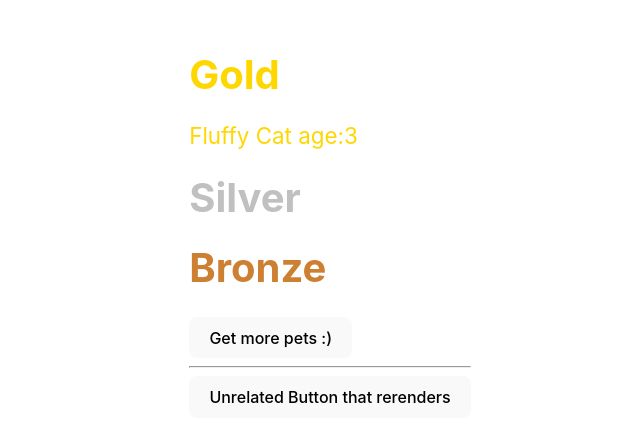
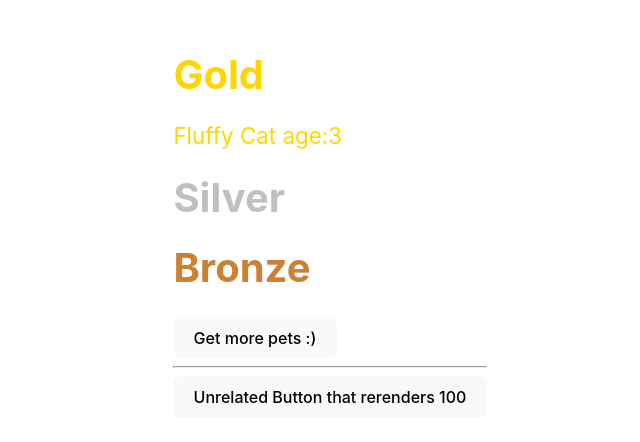
Before and after one commit to Cristian232/React-State-Management, a React (Vite) app: page / in a window 1280 px wide. Shown: the part 178-620 px from the top of the page, without its empty margins (310-950 px from the left). Built offline with nearby package versions, Linux system fonts and the light colour scheme.

Commit message:
useCallback detailed

```diff
--- a/src/App.jsx
+++ b/src/App.jsx
@@ -1,5 +1,5 @@
 import Gold from "./components/Gold.jsx";
-import {useMemo, useState} from "react";
+import {useCallback, useState} from "react";
 import petsArray from "./data/MockData.jsx";
 
 function App() {
@@ -7,16 +7,16 @@ function App() {
     const [count, setCount] = useState(0);
     const [reverseCount, setReverseCount] = useState(100);
 
-    const getPets = () => {
+    const getPets = useCallback(() => {
       return petsArray[count]
-    }
+    },[count])
 
     return (
         <>
             <Gold getPets={getPets}/>
             <button onClick={()=>setCount(count + 1)}>Get more pets :)</button>
             <br/><hr/>
-            <button onClick={()=>setReverseCount(reverseCount - 1)}>Unrelated Button that rerenders</button>
+            <button onClick={()=>setReverseCount(reverseCount - 1)}>Unrelated Button that rerenders {reverseCount}</button>
         </>
     )
 }
```
Also changed, not shown: 1 other file (tests, documents, lock files or other folders).
